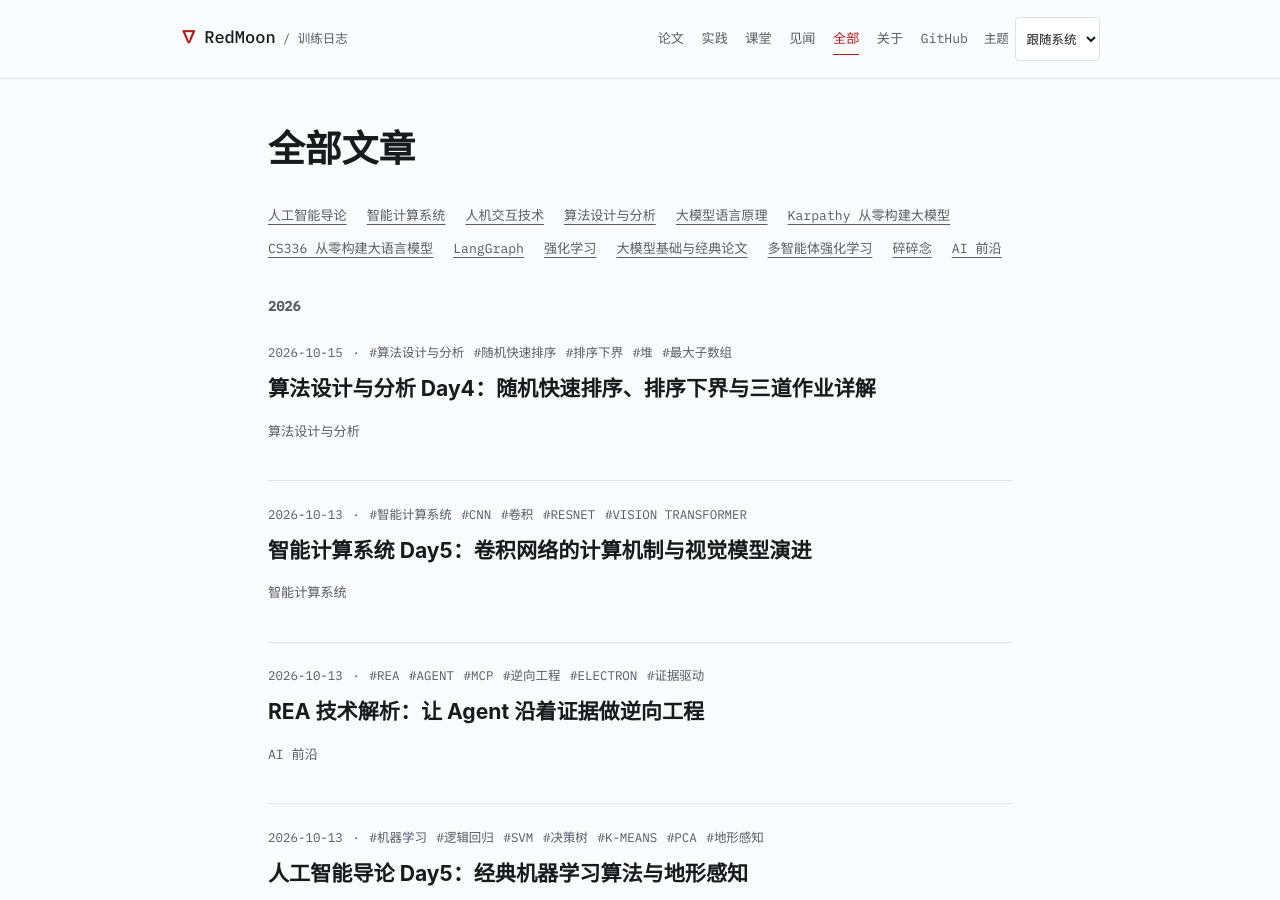
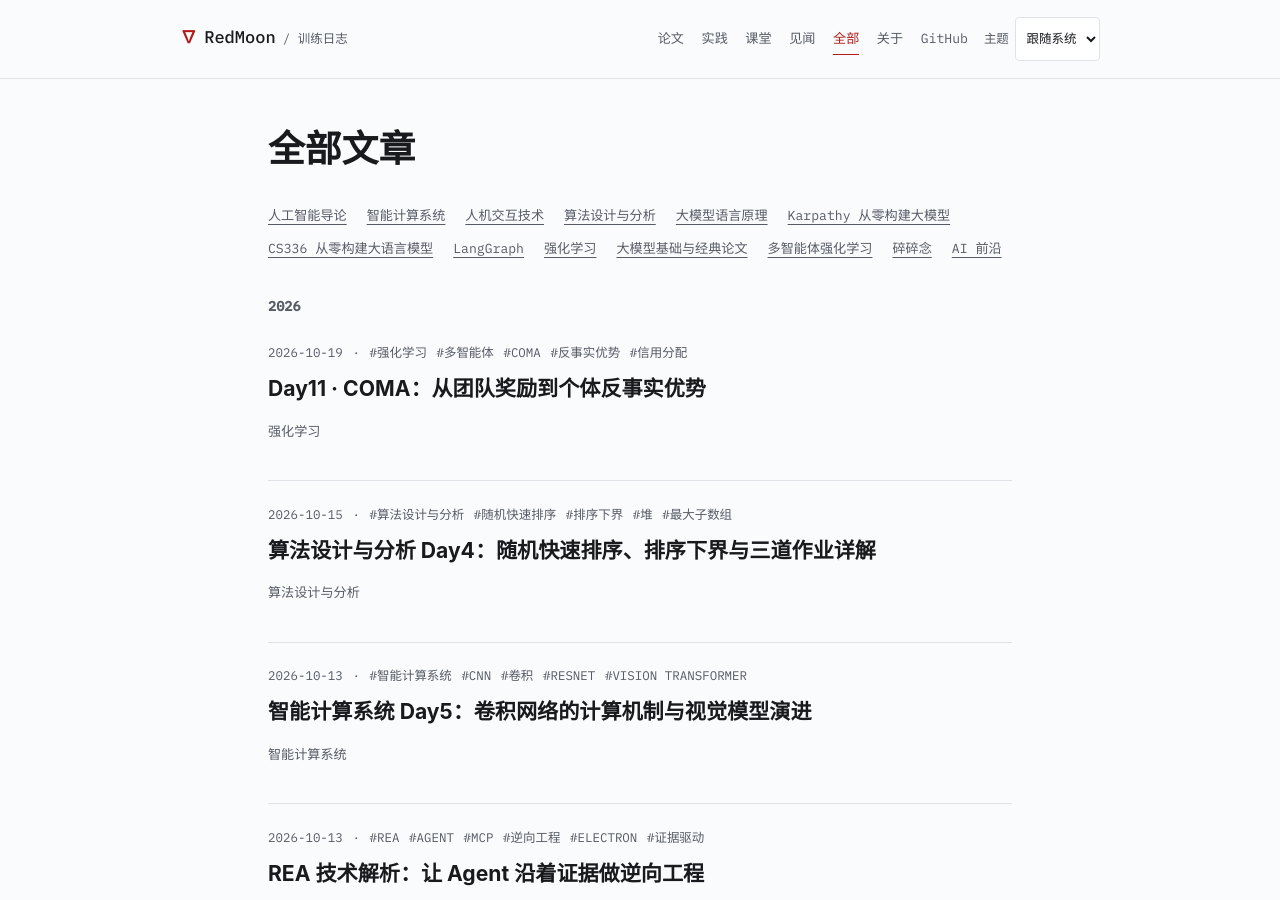
Before and after one commit to Redmoon-2333/Redmoon-2333.github.io, a Jekyll site: the page built from archive.html, in a window 1280 px wide and 900 px high. Built offline with Jekyll 4.4.1, drawn with Linux system fonts in a browser that asks for light colours; some of the changed lines change nothing that is shown.

Commit message:
docs: 发布强化学习 Day11 COMA 反事实优势笔记

````diff
--- /dev/null
+++ b/_posts/2026-10-19-rl-day11-coma-counterfactual-credit.md
@@ -0,0 +1,449 @@
+---
+title: Day11 · COMA：从团队奖励到个体反事实优势
+categories:
+- 技术实践
+topic: reinforcement-learning
+series_order: 11
+author: RedMoon
+math: true
+layout: post
+date: 2026-10-19 00:00:00 +0800
+tags:
+- 强化学习
+- 多智能体
+- COMA
+- 反事实优势
+- 信用分配
+excerpt: 从同一团队奖励下的相反个体评分出发，拆开 COMA 的候选动作 Q、实际动作监督、策略加权参照与梯度路径，再连接多步回报和分散评估。
+---
+
+## 这一天解决的问题
+
+“评价为负，但是不能归因为是谁失败了。”前面讨论共同奖励时，这个疑问已经出现：两个人共同完成一件事，环境只给一个分数，训练时该怎样分别评价他们的选择？
+
+Day11 用 COMA，也就是 Counterfactual Multi-Agent Policy Gradients，把这个问题接到真实训练中。集中式 Critic 学习联合动作的价值；评价某个人时，固定队友当前动作，比较本人各个候选动作，再把相对评价交给局部 Actor。[1]
+
+本课的实跑是一局一步的双人合作游戏。它保留了候选 Q、反事实参照、实际动作监督和策略更新；多步 TD(λ)、目标 Critic 与序列边界放在第9节，作为课堂扩展说明。
+
+## 1. 一个团队奖励，可以对应两种个人评价
+
+两名智能体同时选择动作 `0` 或 `1`，执行后得到一份共同奖励，随后真正终止：
+
+| 智能体0的动作 | 智能体1选0 | 智能体1选1 |
+|---|---:|---:|
+| 0 | 4 | 0 |
+| 1 | 6 | 10 |
+
+最优组合是 `(1,1)`，奖励为10。两名 Actor 只接收自己的常量观测 `[1]`，没有队友动作、隐藏提示或消息通道。常量1表示同一个固定场景，不是奖励或正确答案；两份网络的参数独立。
+
+环境内部保存奖励规则，但 Critic 训练时只能读取实际动作取得的奖励：
+
+```python
+def step(self, actions):
+    assert not self.finished
+    rewards = self._payoffs[actions[:, 0], actions[:, 1]].clone()
+    self.finished = True
+    self.environment_steps += self.batch_size
+    return rewards, torch.ones(self.batch_size, dtype=torch.bool)
+```
+
+这里 `actions` 为 `[B,2]`，一行属于两人同一次共同经历；`rewards` 为 `[B]`，每局只有一份团队奖励。真正终止后，要先重置再开始下一局。
+
+Q 是动作价值：在给定状态执行某个联合动作，后续按双方策略行动，预计取得多少折扣团队回报。本游戏一步就终止，所以准确 Q 恰好等于奖励表；网络的预测值则需要从经验中学习。
+
+设本次实际联合动作为 `(1,0)`，团队取得6。如果两名 Actor 目前都以 `0.5/0.5` 选择动作，分别评价时会得到：
+
+| 评价谁 | 固定队友什么动作 | 本人选0/选1的准确 Q | 本人的平均参照 | 实际动作的优势 |
+|---|---|---|---:|---:|
+| 智能体0 | 智能体1选0 | `[4,6]` | 5 | `6−5=+1` |
+| 智能体1 | 智能体0选1 | `[6,10]` | 8 | `6−8=−2` |
+
+智能体0这次选1，比自己改选0好；智能体1这次选0，比自己改选1差。因此，同一个团队结果可以给两人相反的相对评价。优势不是奖励分账，两份优势也不要求加起来等于6。
+
+![均匀策略下，两名智能体固定各自队友动作后比较候选 Q；黑圈表示实际动作](/assets/img/my-rl-practice/day11-counterfactual-comparison.png)
+
+图中使用奖励规则对应的准确 Q 作教学计算。虚线是本人两动作等概率时的平均参照；黑圈都位于实际联合组合 `(1,0)`，但一个在参照右侧，一个在左侧。
+
+## 2. 反事实参照：固定队友，平均本人可能的选择
+
+用 `u` 表示当前联合动作，`u_-i` 表示除本人以外的队友当前动作，`τ_i` 表示本人可见历史。COMA 为每名智能体计算：
+
+$$
+b_i=\sum_{a_i}\pi_i(a_i\mid\tau_i)\,
+Q(s,(u_{-i},a_i)),
+$$
+
+$$
+A_i=Q(s,u)-b_i.
+$$
+
+第一式把本人的候选动作逐个换进去，按照本人当前策略概率加权；第二式再比较实际动作与这个参照。[1] 本文的两动作案例可以直接读成：
+
+```python
+baseline = p0 * q_if_action0 + p1 * q_if_action1
+advantage = q_of_actual_action - baseline
+```
+
+取平均是为了描述“本人按照当前策略行动，通常能达到什么水平”。如果改成最大 Q，参照就变成“本人能做出的最佳选择”，两者含义不同。
+
+例如，智能体0以 `[0.2,0.8]` 选择动作，队友本次选0，候选 Q 仍是 `[4,6]`。参照变成 `0.2×4+0.8×6=5.6`；实际选1的优势是 `+0.4`。奖励6没有变，优势变小来自策略平均水平提高。
+
+固定状态、队友动作和本人策略后，按本人策略加权的优势均值为0。策略仍能学习，因为更新使用的是“优势乘动作对数概率的梯度”。另设候选 Q 为 `[9,2]`、本人等概率，两动作优势为 `[+3.5,−3.5]`：选0时鼓励0，选1时抑制1，两种反馈都偏向动作0。
+
+## 3. 局部 Actor：只从自己的输入产生动作概率
+
+下面的代码共用这些导入，CPU 即可运行本例：
+
+```python
+import torch
+from torch import nn
+from torch.nn import functional as F
+from torch.distributions import Categorical
+```
+
+本例用两个独立线性层作为 Actor，输入维度1，输出两个动作得分：
+
+```python
+def make_actors():
+    actors = nn.ModuleList([nn.Linear(1, 2), nn.Linear(1, 2)])
+    for actor in actors:
+        nn.init.zeros_(actor.weight)
+        nn.init.zeros_(actor.bias)
+    return actors
+```
+
+零初始化让两个动作初始得分相同，经过 softmax 后各为0.5。这里没有预先写入最优动作。
+
+两名 Actor 分别接收本人的观测，再把输出按角色堆叠：
+
+```python
+def policy_probs(actors, obs):
+    return torch.stack([
+        actor(obs[:, i]).softmax(dim=-1)
+        for i, actor in enumerate(actors)
+    ], dim=1)
+```
+
+`obs` 为 `[B,2,1]`，`probs` 为 `[B,2,2]`。前一个2表示两名智能体，最后一个2表示本人的两个动作。
+
+两个人观测相同，仍可因独立参数而形成不同策略。如果换成共享 Actor，相同参数与相同输入会得到相同动作分布；需要角色分工时，应检查可见观测、角色标识或历史能否区分角色。分布相同也不要求每次随机抽到的动作相同。
+
+## 4. 共享 Critic：一次输出本人的所有候选 Q
+
+本例 Critic 对每名被评价者输出两个数，对应“本人选0”和“本人选1”的预计团队回报。每个角色的输入共有7项：
+
+| 输入部分 | 项数 | 内容 |
+|---|---:|---|
+| 全局状态 | 1 | 固定场景 `[1]` |
+| 智能体0动作槽 | 2 | 本人时清零，队友时保留独热编码 |
+| 智能体1动作槽 | 2 | 同上 |
+| 角色标识 | 2 | `[1,0]` 或 `[0,1]`，说明正在评价谁 |
+
+动作0编码为 `[1,0]`，动作1编码为 `[0,1]`；被屏蔽的 `[0,0]` 表示这组动作槽不作为输入。
+
+因此，实际动作 `(1,0)` 会形成：
+
+```text
+排列：状态 | 智能体0动作槽 | 智能体1动作槽 | 角色标识
+评价0：[1 |     0,0      |     1,0      | 1,0]
+       输出 [Q(0,0), Q(1,0)]
+评价1：[1 |     0,1      |     0,0      | 0,1]
+       输出 [Q(1,0), Q(1,1)]
+```
+
+网络结构是 `7 → 32 → 32 → 2`，中间使用 ReLU。下面摘取输入构造，`self.teammate_mask` 按“被评价者、动作所属者、独热位置”排列，对角线位置为0：
+
+```python
+joint_onehot = F.one_hot(actions, num_classes=2).float()
+masked = joint_onehot[:, None] * self.teammate_mask[None]
+inputs = torch.cat([
+    states[:, None].expand(-1, 2, -1),
+    masked.reshape(batch_size, 2, 4),
+    self.agent_ids[None].expand(batch_size, -1, -1),
+], dim=-1)
+q_all = self.net(inputs)
+```
+
+`q_all` 为 `[B,N,A]`，本例中 `N=2、A=2`。同一个共享网络按角色处理两组输入，角色标识使它分清表中的行角色与列角色。[2]
+
+屏蔽本人动作适用于当前“同时输出本人全部候选值”的结构。另一种合法设计是输入完整联合动作、只输出一个标量 Q，再逐次替换本人动作进行枚举；两种表示都要保证每个候选值对应正确的联合动作。
+
+## 5. 共同采样：只保存真正发生的动作与奖励
+
+每批开始前，两名 Actor 参数固定，重新收集128个共同回合：
+
+```python
+@torch.no_grad()
+def collect_batch(env, actors, batch_size, generator):
+    states, obs = env.reset(batch_size)
+    probs = policy_probs(actors, obs)
+    actions = torch.multinomial(
+        probs.reshape(-1, 2), 1, generator=generator
+    ).reshape(batch_size, 2)
+    rewards, terminated = env.step(actions)
+    return dict(states=states, obs=obs, actions=actions,
+                rewards=rewards, terminated=terminated)
+```
+
+`reshape(-1,2)` 暂时把所有人的两动作分布排成一列，分别采样后再还原为 `[B,2]`。同一行的状态、观测、动作与奖励始终属于同一个共同回合。
+
+采样阶段用 `no_grad()` 节省计算图；训练 Actor 时再根据相同观测重新计算概率。更新时使用的仍然是本批实际动作，不能重新抽动作后继续配原来的奖励。
+
+Critic 也没有直接读取环境中的四格奖励表。它通过采到不同联合动作，逐渐取得这些组合对应的训练经验。训练后枚举奖励规则用于评估，是另一个独立步骤。
+
+## 6. Critic 更新：监督实际输出，学习 Q 的数值
+
+每名智能体有两个候选 Q，但一条经历只实际执行其中一个。先用动作下标取出对应值：
+
+```python
+def selected_q(q_all, actions):
+    return q_all.gather(-1, actions.unsqueeze(-1)).squeeze(-1)
+```
+
+`actions.unsqueeze(-1)` 把索引从 `[B,2]` 变成 `[B,2,1]`，`gather(-1,...)` 沿本人动作轴取值，再压回 `[B,2]`。[3] 实际动作 `(1,0)` 会分别取第一个角色的动作1项、第二个角色的动作0项。
+
+本环境一步真正终止，所以实际奖励就是回报目标。下面是 Critic 拟合的核心：
+
+```python
+targets = batch["rewards"][:, None].expand(-1, 2)
+q_all = critic(batch["states"], batch["actions"])
+q_taken = selected_q(q_all, batch["actions"])
+loss = (q_taken - targets).square().mean()
+optimizer.zero_grad()
+loss.backward()
+optimizer.step()
+```
+
+原练习在 `step()` 前还对梯度范数做上限10的裁剪；上面省略该行以集中观察目标和预测。每批 Critic 拟合8次，这是本例配置。
+
+实际奖励6复制成 `[6,6]`，让两份角色视角的预测拟合同一个团队结果；奖励没有加倍。`.mean()` 对本批所有所选预测的平方误差取平均。
+
+未执行动作没有这条样本的直接标签。如果只执行 `(1,0)` 得到6，不能同时把 `(0,0)` 的 Q 目标也设成6。共享参数更新可能顺带改变其他输出，但与给它们贴上相同标签是两回事。
+
+## 7. Actor 更新：评分固定，概率保留梯度
+
+Critic 拟合后，重新计算候选 Q 和反事实优势：
+
+```python
+def actor_terms(actors, critic, batch):
+    probs = policy_probs(actors, batch["obs"])
+    with torch.no_grad():
+        q_all = critic(batch["states"], batch["actions"])
+        q_taken = selected_q(q_all, batch["actions"])
+        baseline = (probs * q_all).sum(dim=-1)
+        advantages = q_taken - baseline
+    dist = Categorical(probs=probs)
+    policy_loss = -(dist.log_prob(batch["actions"]) * advantages).mean()
+    entropy = dist.entropy().mean()
+    loss = policy_loss - entropy_coef * entropy
+    return loss, policy_loss, entropy, advantages
+```
+
+`probs` 在 `no_grad()` 外计算，保留通向 Actor 参数的路径；块内新算出的 Q、参照和优势不连接梯度。退出代码块后，`log_prob` 继续使用那份保留计算图的概率。[3]
+
+Actor 的训练路径是：
+
+```text
+Actor 参数 → 动作概率 → 实际动作的 log_prob → 策略损失
+```
+
+优势作为本次更新的固定权重。正优势使该样本的梯度倾向于提高实际动作概率，负优势则倾向于降低；整批样本、熵项和优化器共同决定最终变化。
+
+如果把 `probs = policy_probs(...)` 也移入 `no_grad()`，前向计算就不再建立回到 Actor 参数的路径。单独对这份损失调用 `backward()` 会因缺少计算图而报错；之后退出 `no_grad()` 也不会自动补回前面的连接。
+
+Critic 用自己的平方误差训练。本例 Actor、Critic 参数独立，Actor loss 不会顺着评分分支更新 Critic。`entropy_coef=0.01` 另行鼓励探索，它不指定哪个动作更好。
+
+训练后的真实网络重新评价 `(1,0)`，得到以下值：
+
+| 被评价者 | 本人选0/选1的预测 Q | 当前策略参照 | 实际动作优势 |
+|---|---|---:|---:|
+| 智能体0，实际选1 | `[4.142062,5.992597]` | 5.983436 | +0.009161 |
+| 智能体1，实际选0 | `[5.999420,9.987890]` | 9.974158 | −3.974739 |
+
+两份实际 Q 接近同一个真实奖励6，稍有不同来自网络近似。智能体0选1的概率已约为0.99505，参照几乎等于选1的价值，所以正优势很小。对两动作情形，实际选1时，优势可写成 `p(0)×(Q(1)−Q(0))`；小优势反映当前策略已经经常选择这个好动作。
+
+智能体1平时几乎都选1，此次罕见选0，明显低于自身平均表现，因此得到较大的负优势。两种评分依旧在各自固定队友动作的条件下计算。
+
+## 8. Actor 看不到队友，怎样利用这种评分
+
+Critic 在训练中能够按队友动作给出条件评价；局部 Actor 的能力取决于自己的可见信息。相同局部输入下，它学习的是不同队友情境中的平均表现。
+
+仍用准确奖励规则手算，先设智能体1的本人策略等概率。如果它实际选0：
+
+| 智能体0本次动作 | 智能体1的候选 Q | 参照 | 智能体1动作0的优势 |
+|---|---|---:|---:|
+| 0 | `[4,0]` | 2 | +2 |
+| 1 | `[6,10]` | 8 | −2 |
+
+两个条件评分都成立。智能体1的常量观测无法区分队友本次选了什么，所以会把这些样本提供的策略梯度汇总到同一个局部策略中。
+
+设智能体0选择动作1的概率为 `p`，智能体1两种动作的平均收益分别为：
+
+$$
+\overline Q_1(0)=4(1-p)+6p=4+2p,
+\qquad
+\overline Q_1(1)=10p.
+$$
+
+当 `p=0.5` 时，两种平均收益均为5；当 `p=0.8` 时，分别为5.6、8，动作1开始具有明确的平均收益优势。这里0.5和0.8是用于解释机制的教学概率。
+
+智能体0自己有稳定的改进方向：队友选0时，选1得6比选0得4好；队友选1时，选1得10也比选0得0好。随着它更常选1，智能体1面对的队友分布随之变化，双方可以逐步形成 `(1,1)` 的共同选择。
+
+训练评价没有给局部观测增加本局不可见信息。若任务必须依据对方每局新抽的随机提示行动，需要补充观测或通信；若信息曾经看过、后来消失，GRU 可以保留历史。COMA 的职责是构造个体训练评价。
+
+和前面几天的练习对照：
+
+| 方法 | 训练中的主要评价 | 执行方式 |
+|---|---|---|
+| 本系列 MAPPO 练习 | 集中式 V、GAE、逐角色 PPO；具体练习共用团队优势 | 各自运行局部 Actor |
+| QMIX | 局部 utility 经单调 Mixer 得到团队 Q，拟合同一团队 TD 目标 | 各自选择局部 utility 最大的动作 |
+| MADDPG | 集中式 Q 对本人连续动作求梯度，更新局部 Actor | 各自运行局部 Actor |
+| COMA | 集中式候选 Q，减去本人策略加权的反事实参照 | 各自运行局部 Actor |
+
+局部 utility、团队 Q、反事实优势与环境奖励各有含义，不能互相当作同一个量。COMA 的反事实优势也不要求使用 QMIX 的单调混合形式。
+
+## 9. 多步扩展：时间目标和个体优势分别计算
+
+本节把单步评分接到课堂讲过的多步回报。另设一条两步轨迹：第一步奖励0，第二步奖励10后真正终止，折扣率为0.9。
+
+该轨迹给出的首步完整回报为9；假设目标 Critic 对下一状态、采样策略实际下一联合动作估值为8，一步目标为7.2。取 `λ=0.5`，混合目标为：
+
+$$
+G_0^\lambda
+=0.5\times7.2+0.5\times9
+=8.1.
+$$
+
+8.1是 Critic 拟合的回报目标。Actor 的优势仍然要用当前实际动作 Q 减去本人反事实参照，不能直接拿8.1当作优势。下一步按策略采样的联合动作，也不能换成 DQN 的联合动作最大值。[1]
+
+对长度为 `T` 的一条轨迹，目标可以从末尾反向递推：
+
+$$
+G_t^\lambda=r_t+\gamma(1-d_t)
+\left[(1-\lambda)\overline Q_{t+1}
++\lambda G_{t+1}^\lambda\right].
+$$
+
+`d_t=1` 表示本步之后真正终止，`Q̄` 由目标 Critic 提供。下面是课堂递推的可运行片段：单条非空轨迹、没有 padding；`rewards`、`next_q` 均为 `[T]`，`terminated` 为 `[T]` 布尔张量。`next_q[t]` 对应下一状态、下一实际联合动作的预测：
+
+```python
+@torch.no_grad()
+def td_lambda_targets(rewards, next_q, terminated, gamma=0.9, lam=0.5):
+    targets = torch.zeros_like(rewards)
+    carry = next_q[-1].clone()
+    for t in reversed(range(len(rewards))):
+        if bool(terminated[t]):
+            carry = rewards[t]
+        else:
+            carry = rewards[t] + gamma * (
+                (1 - lam) * next_q[t] + lam * carry
+            )
+        targets[t] = carry
+    return targets
+```
+
+完整终止轨迹的最后一步会直接使用真实奖励，末尾预测不会进入目标。若取的是未终止片段，`next_q[-1]` 必须来自合法的边界后续估值；它同时初始化 `carry`，使片段没有被误当成终点。
+
+对 `rewards=[0,10]、next_q=[8,0]、terminated=[False,True]`，结果为 `[8.1,10]`；λ取0或1时，首步分别为7.2和9。再设三步奖励 `[0,0,10]`，前两处下一预测为6、8，结果为 `[6.345,8.1,10]`。这些数值是独立教学核算。
+
+实际批次还要处理：
+
+- 真正终止步本身参与损失，只去掉它之后的未来价值。
+- 变长回合的 padding 不参与损失，不能把下一局的值接进上一局。
+- 循环 Actor 训练时按本人真实历史重建 hidden，保持时间顺序。
+- 目标 Critic 按约定定期复制当前参数；Actor 更新后重新采样，保持策略评价与数据分布的关系。
+
+比较候选动作时，固定的是队友同一时刻的动作。本人换动作可能改变之后的状态，后续双方也可能响应；不能锁死整条未来轨迹，再把原未来奖励复制给所有备选动作。
+
+## 10. 完整训练与冻结评估：如何读这次结果
+
+单步练习的外层循环如下，省略打印和曲线记录：
+
+```python
+for update in range(1, num_updates + 1):
+    batch = collect_batch(
+        train_env, actors, episodes_per_batch, train_generator,
+    )
+    critic_mse = fit_critic(critic, critic_optimizer, batch)
+    actor_log = update_actors(
+        actors, critic, actor_optimizer, batch,
+    )
+```
+
+每批先采样，Critic 拟合8次，两个 Actor 联合更新1次，再重新收集数据。Critic 更新期间 Actor 参数独立且保持不变，因此更新前重新计算的概率仍对应采样策略。Actor 若在旧批次上反复变化，需要另外处理策略分布不一致，不能直接照搬这里的拟合次数。
+
+| 配置或计数 | 本次取值 |
+|---|---:|
+| 随机种子 | 7 |
+| 每批共同回合 / 新采样批次 | 128 / 400 |
+| Critic 隐藏层宽度 | 32 |
+| Actor / Critic 学习率 | 0.01 / 0.01 |
+| 熵系数 / 梯度范数上限 | 0.01 / 10 |
+| 训练共同回合 / 共同环境步 | 51200 / 51200 |
+| 个体动作总数 | 102400 |
+| Actor 联合更新 / Critic 更新 | 400 / 3200 |
+
+当前 Notebook 保存输出为 CPU、PyTorch `2.10.0+cu128`；同源代码在 CPU、PyTorch `2.11.0+cpu` 的新内核复跑，下面的数值摘要一致。训练曲线来自这次新内核执行的完整历史。
+
+![单个种子实际训练的精确期望团队奖励，以及两个局部 Actor 选择动作1的概率](/assets/img/my-rl-practice/day11-training.png)
+
+上图每个点都对应更新后的策略，精确期望由四种联合动作概率与奖励加权得出。下图是两名 Actor 的动作概率；一条默认种子的曲线没有跨种子误差带。
+
+训练后的结果为：
+
+| 指标 | 数值 |
+|---|---:|
+| 精确期望团队奖励 | `5.0000 → 9.936864` |
+| 最优组合 `(1,1)` 的概率 | `0.2500 → 0.991624` |
+| 智能体0 / 智能体1选1概率 | `0.995050 / 0.996557` |
+| 冻结采样取得最优组合 | `990/1000` |
+| 冻结采样平均奖励 | `9.9180` |
+| 贪心实际执行 | `(1,1)`，奖励10，真正终止 |
+| 执行阶段 Critic 调用次数 | `0` |
+
+本例的精确期望计算可以写成：
+
+$$
+J=4\,\pi_0(0)\pi_1(0)
++6\,\pi_0(1)\pi_1(0)
++10\,\pi_0(1)\pi_1(1).
+$$
+
+联合组合 `(0,1)` 的奖励为0，因而没有对应的非零项。实际代码用独立环境枚举奖励，只在评估时求和：
+
+```python
+weights = probs[0, joint_cases[:, 0]] * probs[1, joint_cases[:, 1]]
+env = MatrixTeamEnv()
+env.reset(4)
+rewards, _ = env.step(joint_cases)
+expected_return = (weights * rewards).sum().item()
+```
+
+冻结执行接口只接收 Actor 和局部观测：
+
+```python
+@torch.no_grad()
+def decentralized_actions(actors, obs, generator=None, greedy=False):
+    probs = policy_probs(actors, obs)
+    if greedy:
+        return probs.argmax(dim=-1)
+    return torch.multinomial(
+        probs.reshape(-1, 2), 1, generator=generator
+    ).reshape(len(obs), 2)
+```
+
+随机评估按概率抽动作，仍可能出现非最优组合；贪心评估每次选当前概率最大的动作。两者使用不同决策方式，有限样本均值也与精确期望不同。评估保持参数固定，且真实执行到终止。
+
+最后单独检查 Critic。四种组合的训练访问次数为 `[703,2184,2226,46087]`，最近样本大多集中于 `(1,1)`。最后一批实际动作 MSE 约为0.000128，逐个审查全部组合时，两份角色预测的最大绝对误差仍约为0.1421、0.2306。
+
+![每批实际动作的 Critic MSE，以及冻结后全部四种联合动作的 Q 预测绝对误差](/assets/img/my-rl-practice/day11-critic-audit.png)
+
+上图的尖峰是不同批次真实记录的损失变化，不能只凭尖峰判断策略退步。下图展示每个组合的误差原始点：两种统计覆盖的动作分布不同，均方误差与最大绝对误差的量纲也不同。当前批次拟合得好，并不等于用于反事实比较的所有候选值都同样准确。
+
+这次训练把共同奖励转成了两类学习依据：Critic 从实际经历学习联合动作价值，Actor 从固定队友情境下的相对价值调整自己的选择。策略最终高概率选择 `(1,1)`，执行时各自依靠局部网络。
+
+## 参考资料
+
+1. Foerster et al. [Counterfactual Multi-Agent Policy Gradients](https://arxiv.org/abs/1705.08926)，第3节的回报目标与第4节的反事实优势。
+2. 原作者 PyMARL：[COMA Critic](https://github.com/oxwhirl/pymarl/blob/master/src/modules/critics/coma.py)、[COMA learner](https://github.com/oxwhirl/pymarl/blob/master/src/learners/coma_learner.py)、[TD(λ) 工具函数](https://github.com/oxwhirl/pymarl/blob/master/src/utils/rl_utils.py)。
+3. PyTorch：[gather](https://docs.pytorch.org/docs/2.11/generated/torch.gather.html)、[no_grad](https://docs.pytorch.org/docs/2.11/generated/torch.no_grad.html)、[Score function / REINFORCE](https://docs.pytorch.org/docs/2.11/distributions.html#score-function)。
--- a/practice/reinforcement-learning/index.md
+++ b/practice/reinforcement-learning/index.md
@@ -5,4 +5,4 @@
 permalink: /practice/reinforcement-learning/
 ---
 
-强化学习入门的九天学习笔记与一篇阶段总结：Day1 从奖励与回报讲到 Q-learning、SARSA 和悬崖行走；Day2 拆解 DQN 的一次更新；Day3 通过两条路线理解 Actor–Critic；Day4 从整局 REINFORCE 连接 baseline、Critic 和 GAE；Day5 接通 PPO 的采样、更新与冻结评估；Day6 进入多智能体合作训练、反事实评分与通信；Day7 从 VDN 到 QMIX，接通价值分解、联合回放与完整合作训练；Day8 用连续动作实验拆解 MADDPG 风格的集中式 Critic、局部 Actor 与软同步；Day9 用消失提示任务理解循环 Actor、本回合 hidden、完整序列重建与时间梯度。《Day8前的一个小总结》把这些方法串起来，集中辨明合作、通信、价值评价与实验结果之间的关系。
+强化学习入门的学习笔记与阶段总结：Day1 从奖励与回报讲到 Q-learning、SARSA 和悬崖行走；Day2 拆解 DQN 的一次更新；Day3 通过两条路线理解 Actor–Critic；Day4 从整局 REINFORCE 连接 baseline、Critic 和 GAE；Day5 接通 PPO 的采样、更新与冻结评估；Day6 进入多智能体合作训练、反事实评分与通信；Day7 从 VDN 到 QMIX，接通价值分解、联合回放与完整合作训练；Day8 用连续动作实验拆解 MADDPG 风格的集中式 Critic、局部 Actor 与软同步；Day9 用消失提示任务理解循环 Actor、本回合 hidden、完整序列重建与时间梯度；Day11 通过 COMA 训练，把团队奖励接到候选动作 Q、个体反事实优势、多步回报和分散评估。《Day8前的一个小总结》集中辨明合作、通信、价值评价与实验结果之间的关系。
````
Also changed, not shown: assets/img/my-rl-practice/day11-counterfactual-comparison.png (added), assets/img/my-rl-practice/day11-critic-audit.png (added), assets/img/my-rl-practice/day11-training.png (added).
